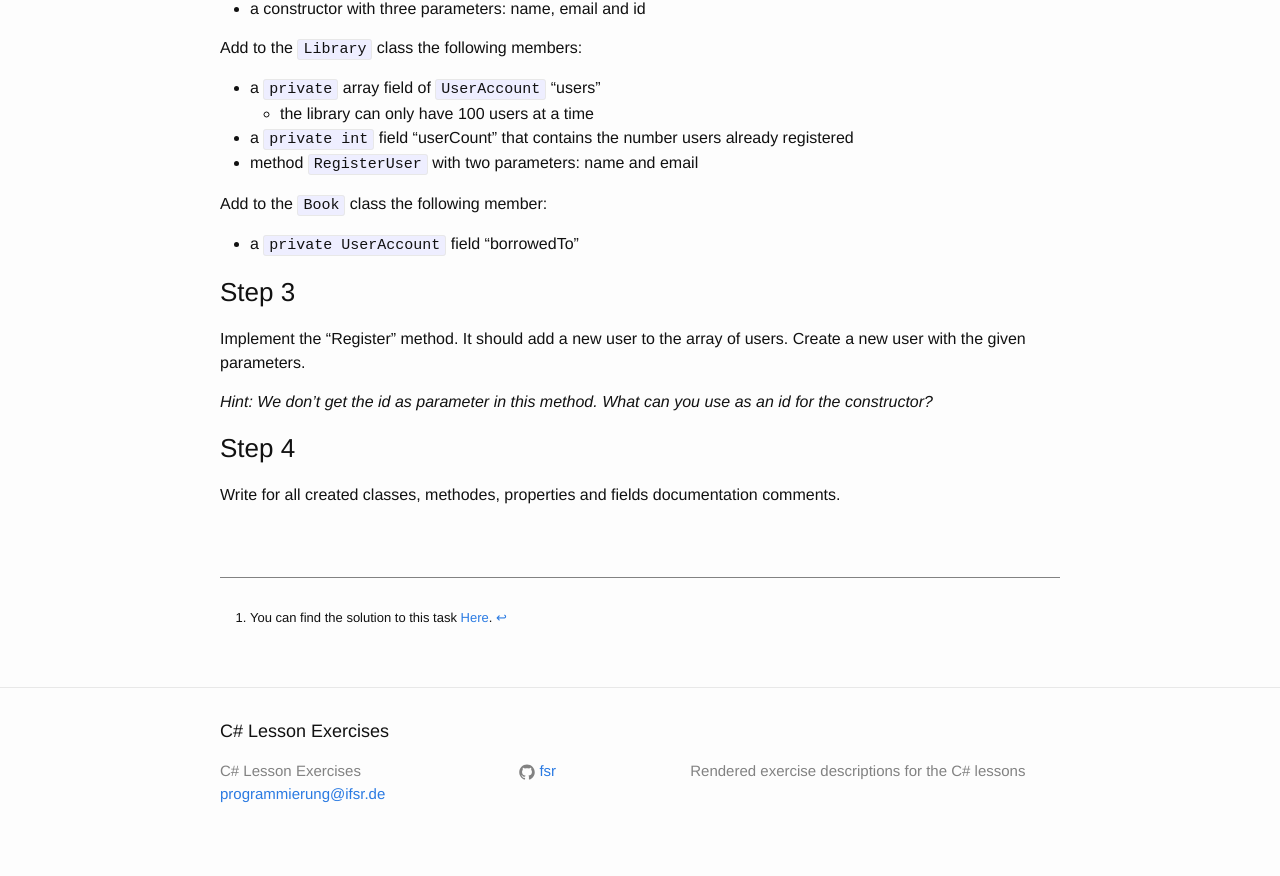
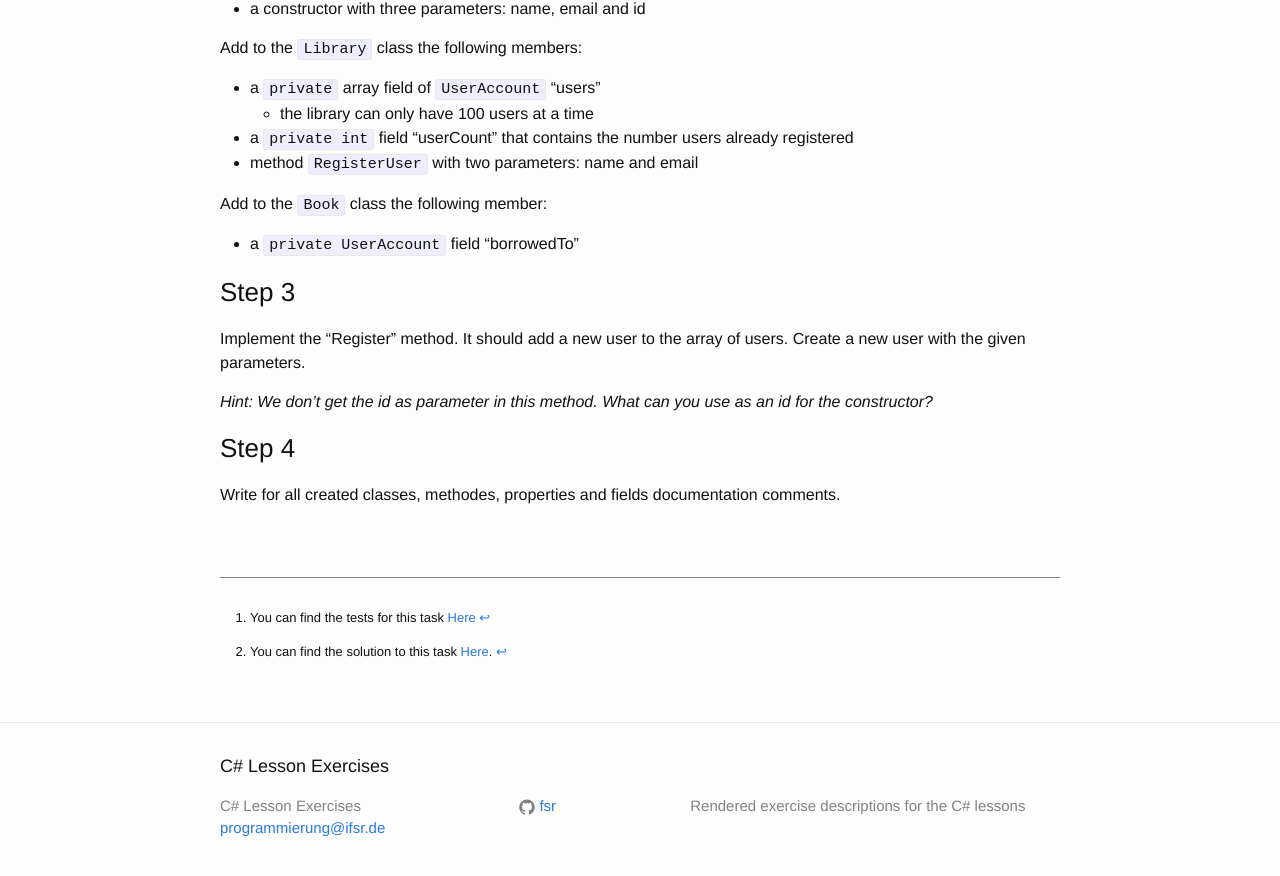
Before and after one commit to fsr/csharp-lessons, a Jekyll site: the page built from _exercises/B03_user.md, in a window 1280 px wide and 900 px high, scrolled down 806 px. Shown: the top 876 px of the window. Built offline with Jekyll 4.4.1, drawn with Linux system fonts in a browser that asks for light colours; some of the changed text lies outside the part shown.

Commit message:
Update B03_user.md

```diff
--- a/_exercises/B03_user.md
+++ b/_exercises/B03_user.md
@@ -1,12 +1,15 @@
 ---
 title: B03 - User of the Library
 number: 7
-status: drafty
-authors: marc
+status: reviewed
+authors: [marc, sascha]
 lesson: 3
 ---
 
-After we created a `Library` and `Book` class we want to create a user to use this library.[^solution]
+After we created a `Library` and `Book` class we want to create a user to use this library.[^tests] [^solution]
+
+[^tests]:
+    You can find the tests for this task [Here](https://github.com/satkowski/csharp-solutions/tree/master/03_objektorientierung/B03_user/Tests)
 
 [^solution]:
     You can find the solution to this task [Here](https://github.com/satkowski/csharp-solutions/blob/master/03_objektorientierung/B03_user/ExerciseSolution/).
```
